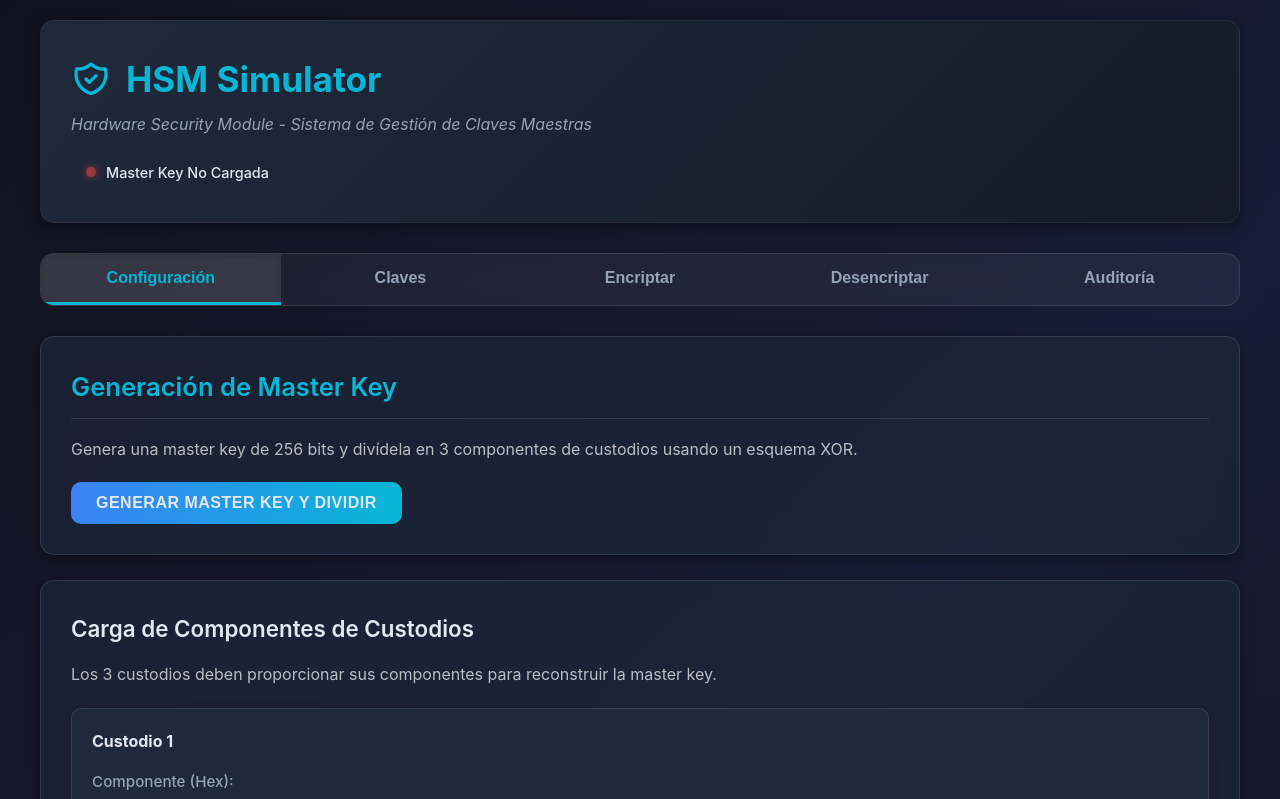
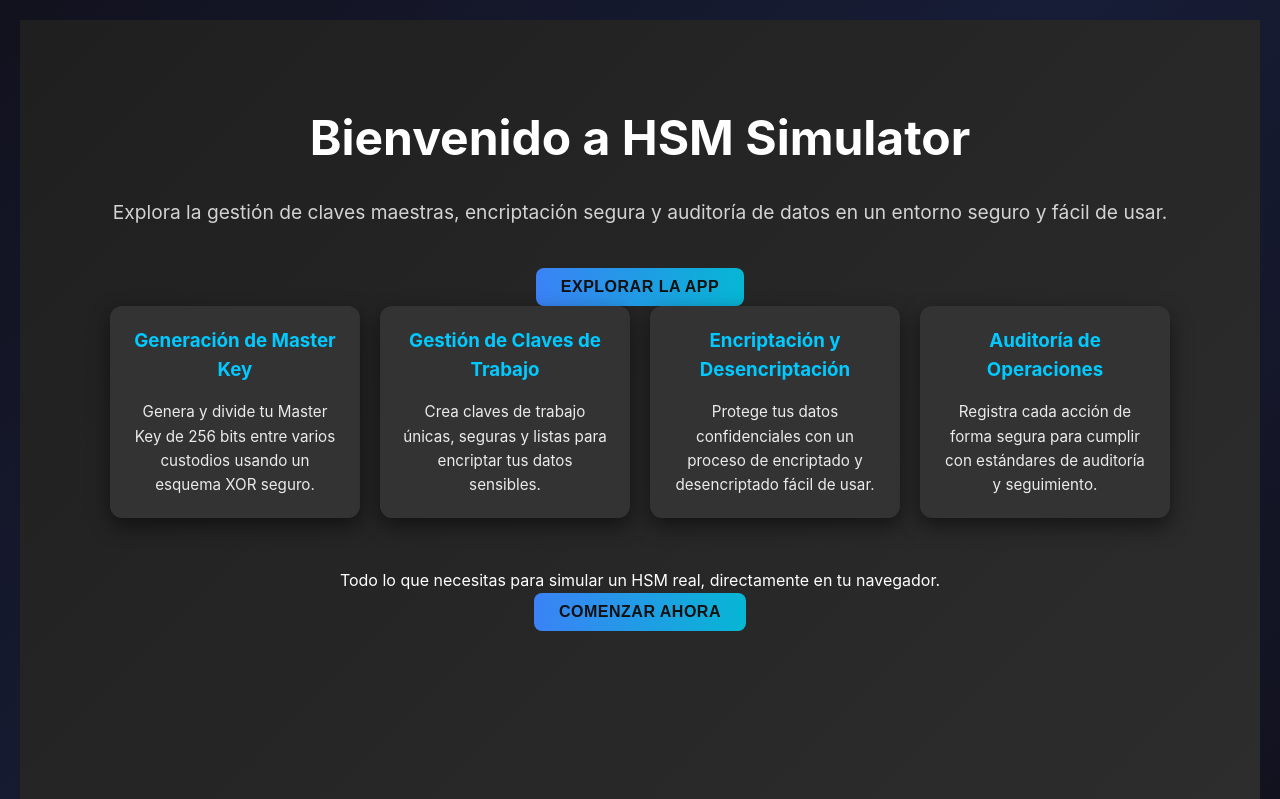
Before and after one commit to Fx2048/Hardware-Security-Module, a website: page Frontend/index.html in a window 1280 px wide. Shown: the top 799 px of the page. Drawn offline with Linux system fonts and the light colour scheme; no server answers.

Commit message:
Enhance landing page with styles and features
Added styles for landing page and feature cards.

```diff
--- a/Frontend/index.html
+++ b/Frontend/index.html
@@ -5,9 +5,123 @@
     <meta name="viewport" content="width=device-width, initial-scale=1.0">
     <title>HSM Simulator - Hardware Security Module</title>
     <link rel="stylesheet" href="css/styles.css">
+    <style>
+        /* Landing Page Styles */
+        .landing-page {
+            text-align: center;
+            padding: 80px 20px;
+            background: linear-gradient(135deg, #1f1f1f, #2d2d2d);
+            color: #fff;
+            min-height: 100vh;
+        }
+
+        .landing-header h1 {
+            font-size: 3em;
+            margin-bottom: 20px;
+        }
+
+        .landing-header p {
+            font-size: 1.2em;
+            margin-bottom: 40px;
+            color: rgba(255,255,255,0.8);
+        }
+
+        .features {
+            display: flex;
+            flex-wrap: wrap;
+            justify-content: center;
+            gap: 20px;
+            margin-bottom: 50px;
+        }
+
+        .feature-card {
+            background-color: #333;
+            border-radius: 12px;
+            padding: 20px;
+            width: 250px;
+            box-shadow: 0 8px 20px rgba(0,0,0,0.5);
+            transition: transform 0.3s, box-shadow 0.3s;
+        }
+
+        .feature-card:hover {
+            transform: translateY(-10px);
+            box-shadow: 0 12px 30px rgba(0,0,0,0.6);
+        }
+
+        .feature-card h3 {
+            margin-bottom: 15px;
+            color: #00caff;
+        }
+
+        .feature-card p {
+            font-size: 0.95em;
+            color: rgba(255,255,255,0.9);
+        }
+
+        .cta {
+            margin-top: 40px;
+        }
+
+        .btn {
+            padding: 10px 25px;
+            font-size: 1em;
+            border: none;
+            border-radius: 8px;
+            cursor: pointer;
+            transition: 0.3s;
+        }
+
+        .btn-primary {
+            background-color: #00caff;
+            color: #111;
+        }
+
+        .btn-primary:hover {
+            background-color: #00a3cc;
+        }
+    </style>
 </head>
 <body>
-    <div class="container">
+
+    <!-- Landing Page -->
+    <div id="landingPage" class="landing-page">
+        <header class="landing-header">
+            <h1>Bienvenido a HSM Simulator</h1>
+            <p>Explora la gestión de claves maestras, encriptación segura y auditoría de datos en un entorno seguro y fácil de usar.</p>
+            <button class="btn btn-primary" onclick="document.getElementById('landingPage').style.display='none'; document.querySelector('.container').style.display='block';">
+                Explorar la App
+            </button>
+        </header>
+
+        <section class="features">
+            <div class="feature-card">
+                <h3>Generación de Master Key</h3>
+                <p>Genera y divide tu Master Key de 256 bits entre varios custodios usando un esquema XOR seguro.</p>
+            </div>
+            <div class="feature-card">
+                <h3>Gestión de Claves de Trabajo</h3>
+                <p>Crea claves de trabajo únicas, seguras y listas para encriptar tus datos sensibles.</p>
+            </div>
+            <div class="feature-card">
+                <h3>Encriptación y Desencriptación</h3>
+                <p>Protege tus datos confidenciales con un proceso de encriptado y desencriptado fácil de usar.</p>
+            </div>
+            <div class="feature-card">
+                <h3>Auditoría de Operaciones</h3>
+                <p>Registra cada acción de forma segura para cumplir con estándares de auditoría y seguimiento.</p>
+            </div>
+        </section>
+
+        <section class="cta">
+            <p>Todo lo que necesitas para simular un HSM real, directamente en tu navegador.</p>
+            <button class="btn btn-primary" onclick="document.getElementById('landingPage').style.display='none'; document.querySelector('.container').style.display='block';">
+                Comenzar Ahora
+            </button>
+        </section>
+    </div>
+
+    <!-- Container principal oculto inicialmente -->
+    <div class="container" style="display:none">
         <!-- Header -->
         <div class="header">
             <h1>
@@ -62,7 +176,7 @@
                     Los 3 custodios deben proporcionar sus componentes para reconstruir la master key.
                 </p>
                 <div id="custodianInputs">
-                    <!-- Custodian 1 -->
+                    <!-- Custodios 1 a 3 -->
                     <div class="custodian-input-box" id="custodian0">
                         <div class="custodian-input-header">
                             <h4>Custodio 1</h4>
@@ -79,7 +193,6 @@
                         <button class="btn btn-success btn-sm" onclick="loadCustodian(0)">Cargar Componente</button>
                     </div>
 
-                    <!-- Custodian 2 -->
                     <div class="custodian-input-box" id="custodian1">
                         <div class="custodian-input-header">
                             <h4>Custodio 2</h4>
@@ -96,7 +209,6 @@
                         <button class="btn btn-success btn-sm" onclick="loadCustodian(1)">Cargar Componente</button>
                     </div>
 
-                    <!-- Custodian 3 -->
                     <div class="custodian-input-box" id="custodian2">
                         <div class="custodian-input-header">
                             <h4>Custodio 3</h4>
```
